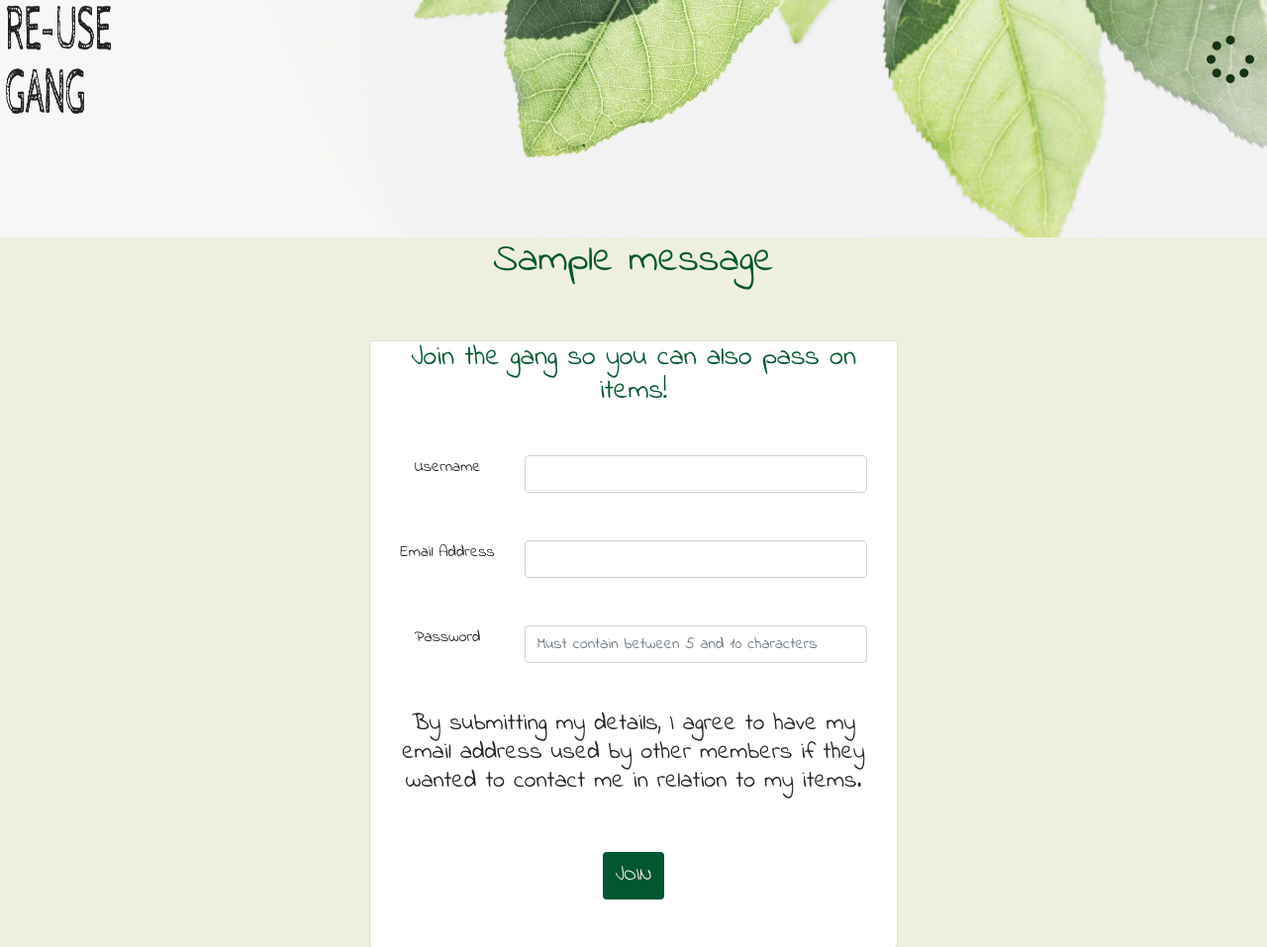
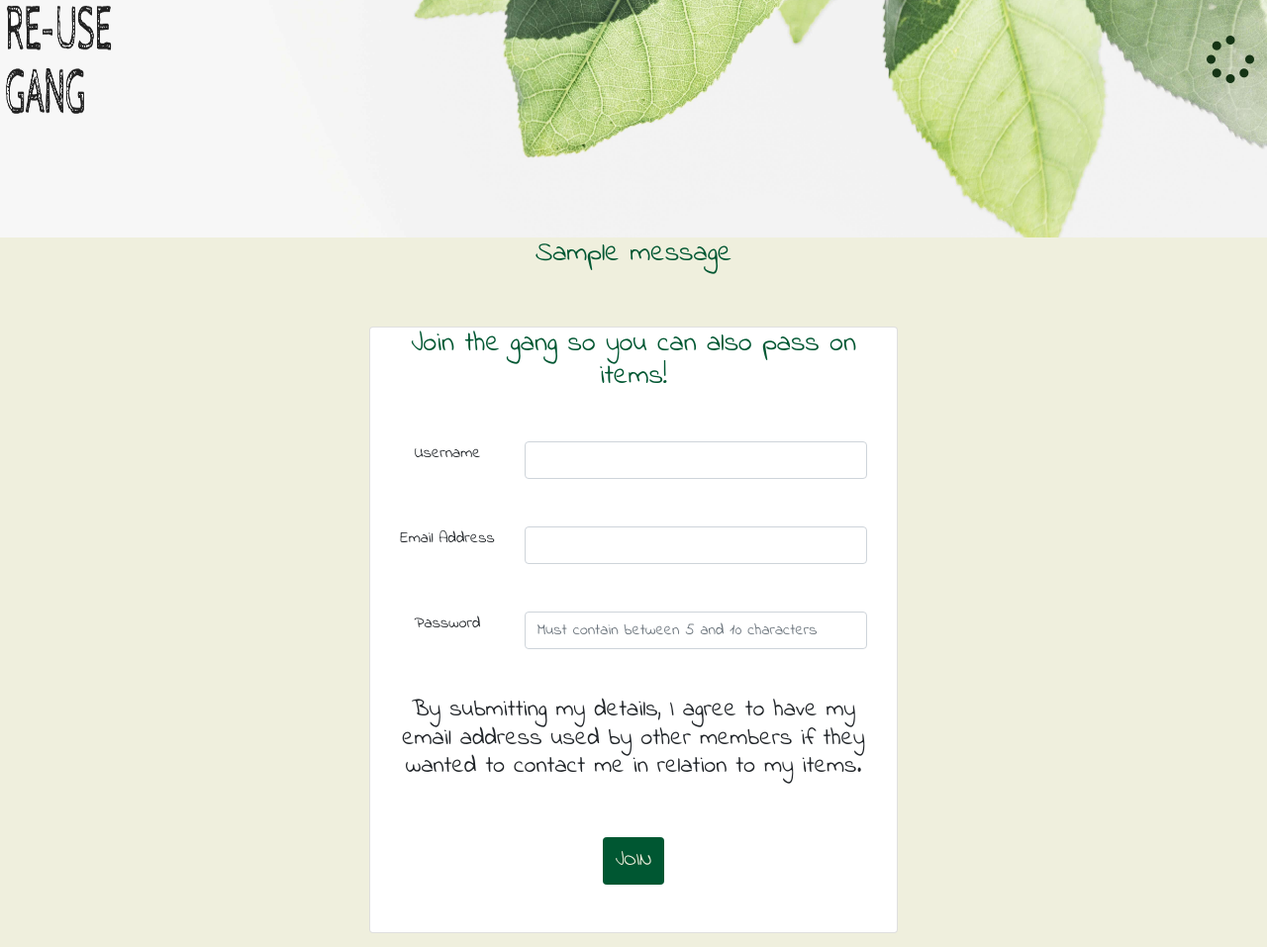
Before and after one commit to mkuti/reuse_gang_project, a Flask app: page /register in a window 1280 px wide. Shown: the top 957 px of the page at 99% size. Run offline with Flask 2, Linux system fonts and the light colour scheme; one stand-in notice (Sample message) is shown; some libraries are stand-ins or nearby versions; some web fonts are replaced.

Commit message:
replace h1 with h3 for flash messages

```diff
--- a/templates/layout/base.html
+++ b/templates/layout/base.html
@@ -42,7 +42,7 @@
 {% with messages = get_flashed_messages() %}
     {% if messages %}
         {% for message in messages %}
-            <h1 class="text-center green-text">{{ message }}</h1>
+            <h3 class="text-center green-text">{{ message }}</h3>
         {% endfor %}
     {% endif %}
 {% endwith %}
```
